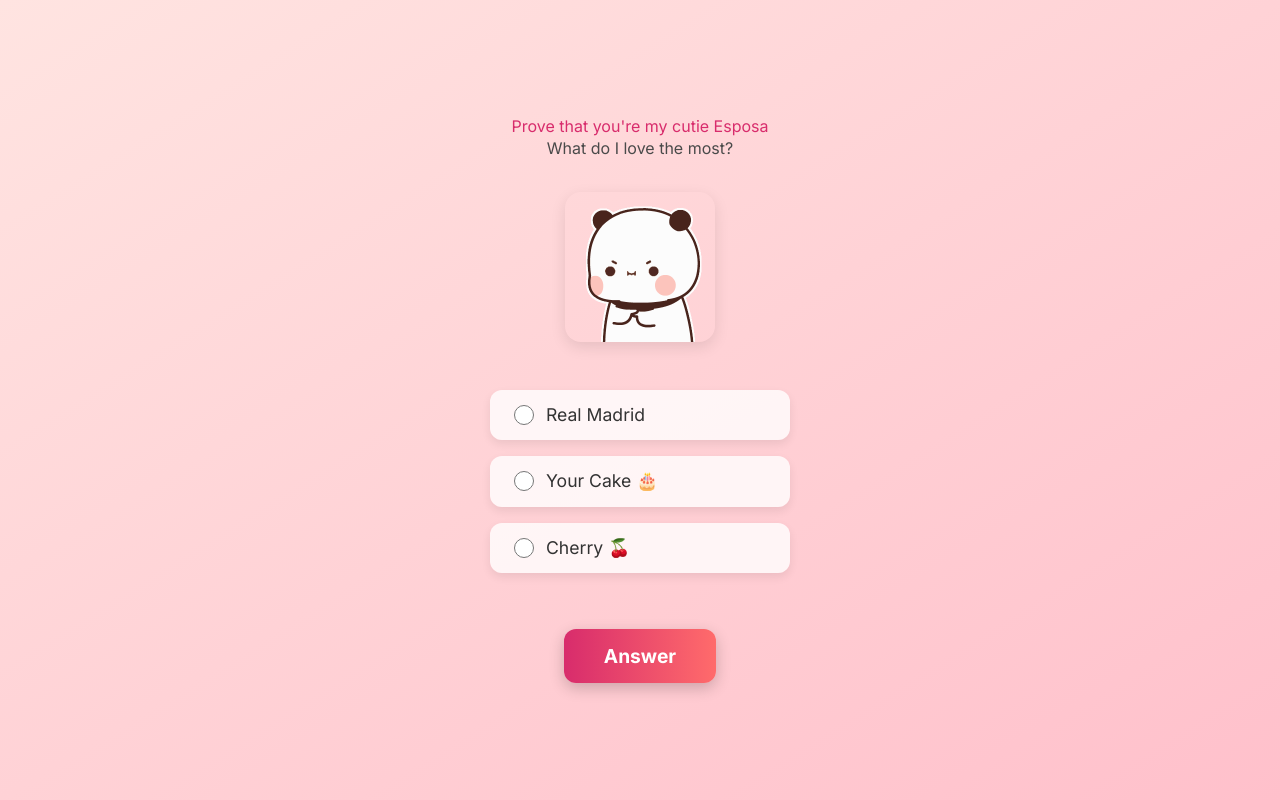
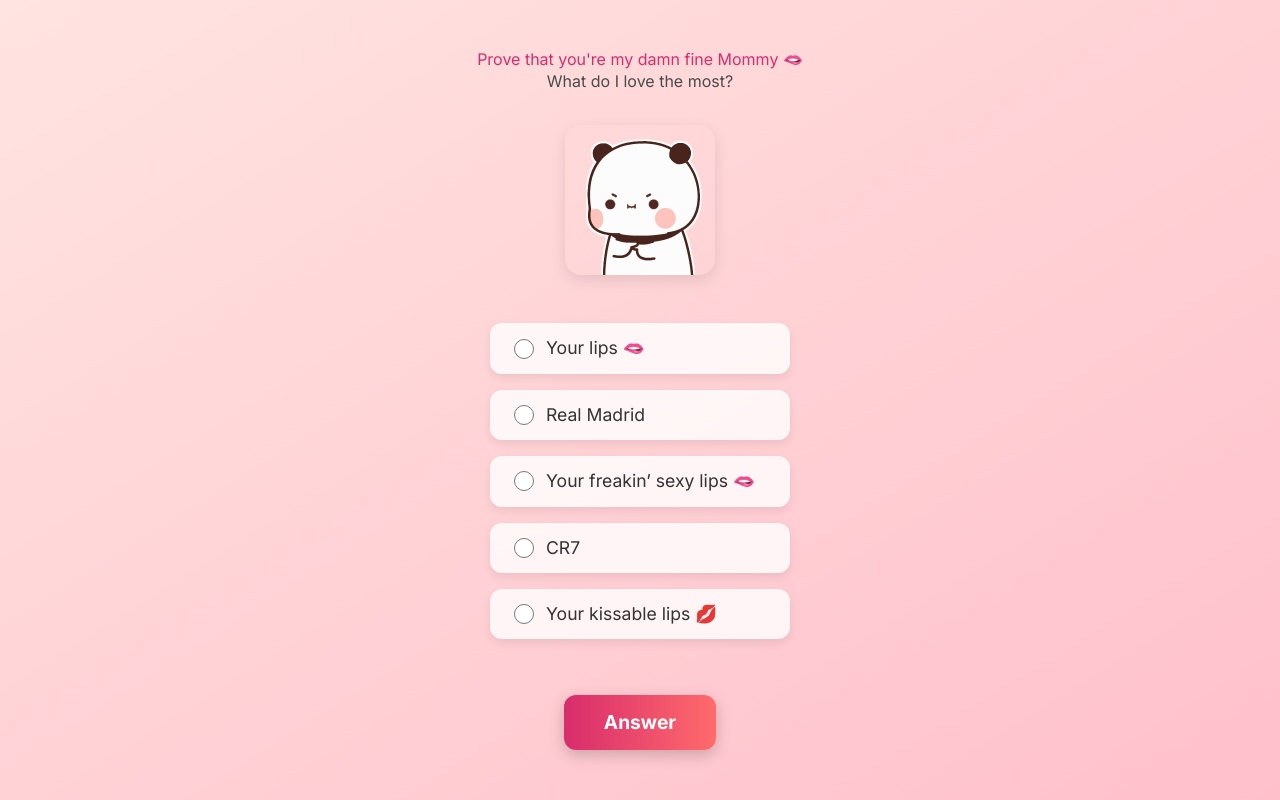
Before and after one commit to Ahmedib20/love-u, a plain HTML site: page index.html in a window 1280 px wide. Drawn offline with nearby package versions, Linux system fonts and the light colour scheme.

Commit message:
Update text and labels in index.html

```diff
--- a/index.html
+++ b/index.html
@@ -9,33 +9,38 @@
     <!-- Load Pacifico and Great Vibes fonts for titles -->
     <link href="https://fonts.googleapis.com/css2?family=Inter:wght@400;700&family=Dancing+Script:wght@700&family=Pacifico&family=Great+Vibes&display=swap" rel="stylesheet">
     <link rel="stylesheet" href="css/style.css">
-
 </head>
 <body>
     <div id="app-container">
         <!-- Page 1: Initial Question -->
         <div id="page1" class="page active">
-            <h1>Prove that you're my cutie Esposa</h1>
+            <h1>Prove that you're my damn fine Mommy 🫦</h1>
             <h2>What do I love the most?</h2>
             <div id="bubuDuduImageContainer1" class="bubu-dudu-container">
                 <img id="bubuDuduImage1" src="https://placehold.co/150x150/ffc0cb/d82c6c?text=Bubu+Dudu+Focus" alt="Bubu Dudu focusing intently">
             </div>
-
             <div class="options-container">
+                <div class="option-item">
+                    <input type="radio" id="lips1" name="loveOption" value="lips1">
+                    <label for="lips1">Your lips 🫦</label>
+                </div>
                 <div class="option-item">
                     <input type="radio" id="realMadrid" name="loveOption" value="realMadrid">
                     <label for="realMadrid">Real Madrid</label>
                 </div>
                 <div class="option-item">
-                    <input type="radio" id="yourCake" name="loveOption" value="yourCake">
-                    <label for="yourCake">Your Cake 🎂</label>
+                    <input type="radio" id="lips2" name="loveOption" value="lips2">
+                    <label for="lips2">Your freakin’ sexy lips 🫦</label>
                 </div>
                 <div class="option-item">
-                    <input type="radio" id="cherry" name="loveOption" value="cherry">
-                    <label for="cherry">Cherry 🍒</label>
+                    <input type="radio" id="cr7" name="loveOption" value="cr7">
+                    <label for="cr7">CR7</label>
+                </div>
+                <div class="option-item">
+                    <input type="radio" id="lips3" name="loveOption" value="lips3">
+                    <label for="lips3">Your kissable lips 💋</label>
                 </div>
             </div>
-
             <button id="answerButton1" class="action-button">Answer</button>
         </div>
 
@@ -71,23 +76,21 @@
                 <img id="bubuDuduImage4" src="https://placehold.co/200x200/a8e6cf/000000?text=Bubu+Dudu+Happy" alt="Bubu Dudu happy">
             </div>
             <h2 id="yayText" class="animated-yay">Yaaayyy!</h2>
-            <p id="loveYouTooText" class="love-you-text">I love you too!</p>
+            <p id="loveYouTooText" class="love-you-text">Love u more mommy</p>
         </div>
 
-         <!-- Page 5: Dudu Sticker -->
+        <!-- Page 5: Dudu Sticker -->
         <div id="page5" class="page">
             <h2 id="flowerTitle" class="flower-title">Some flowers for my prettiest flower 🌺</h2>
             <img id="duduSticker" src="assets/dudu-giving-flowers-cute.gif" alt="Large Dudu Sticker with Flower">
         </div>
     </div>
-    </div>
 
     <!-- The floating message is now only used for Page 1's incorrect answer -->
     <div id="floatingMessage" class="floating-message">
-        You are not my Esposa!
+        You are not my mommy!
     </div>
 
     <script src="js/script.js"></script>
-
 </body>
 </html>
```
